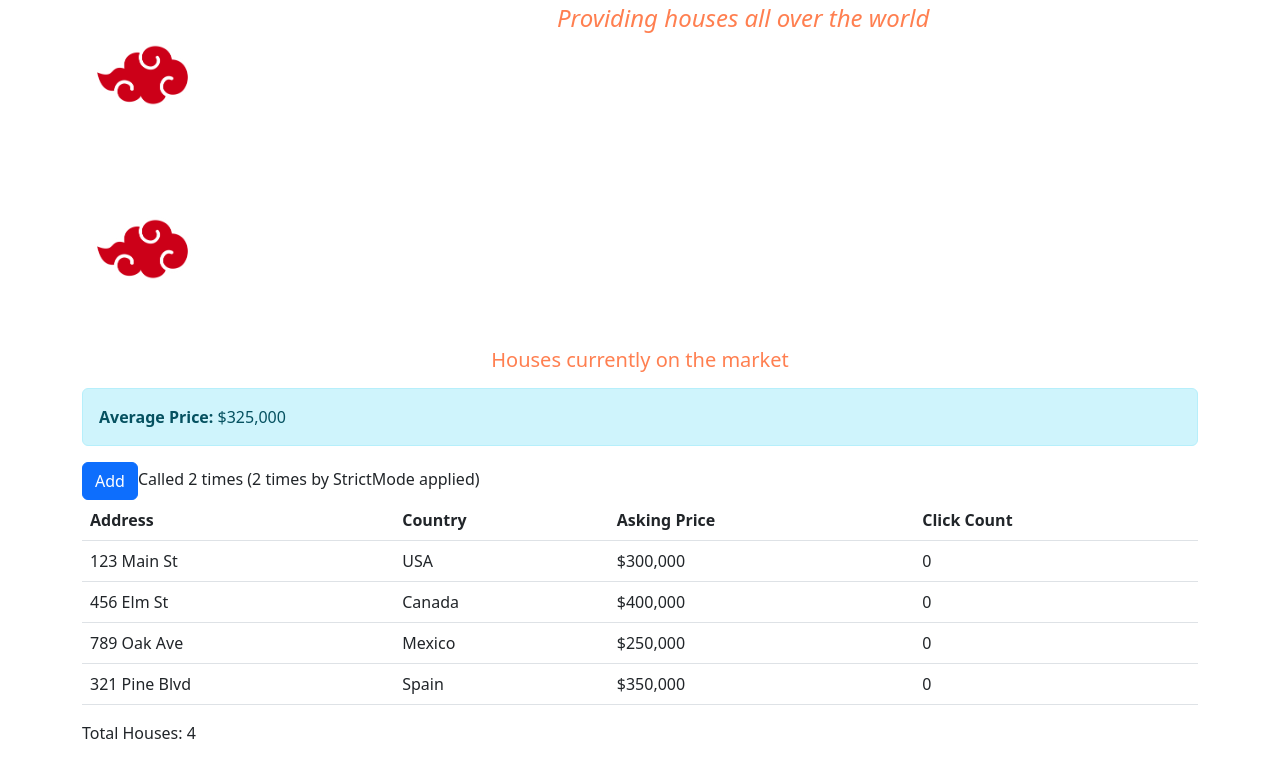
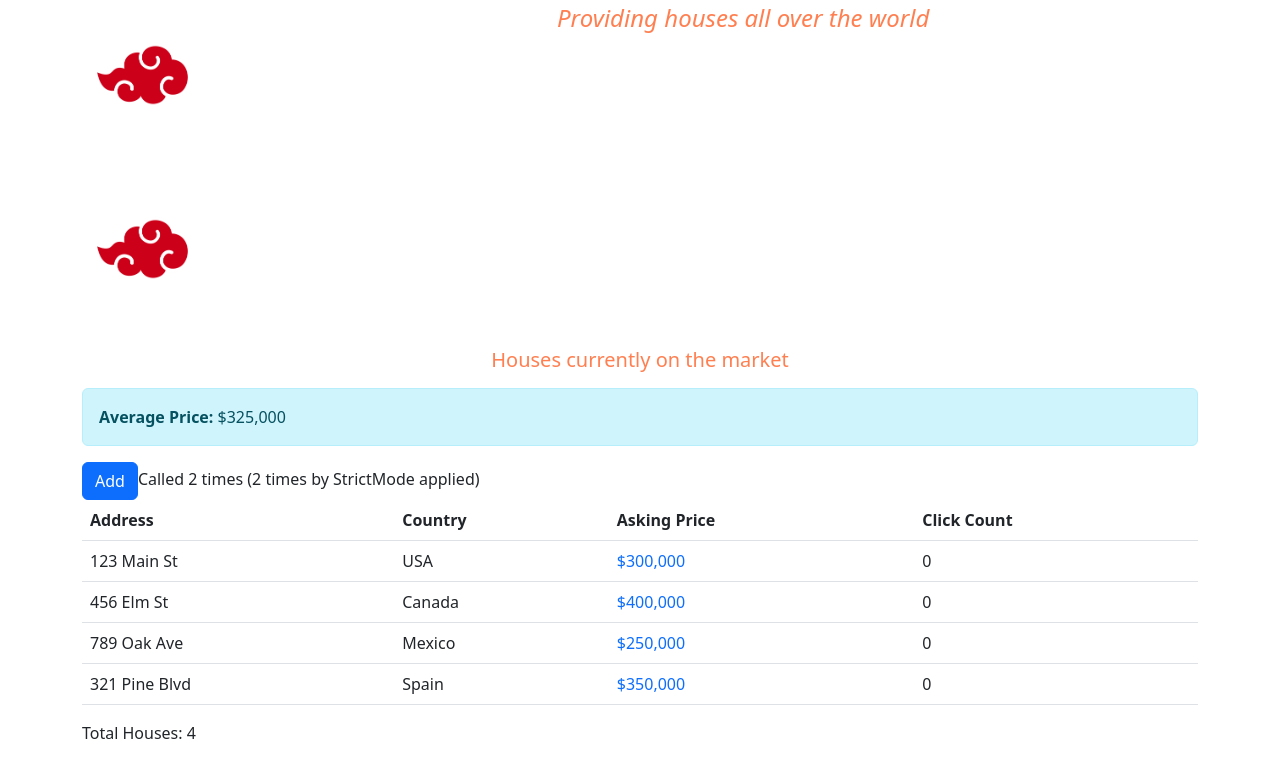
Before and after one commit to franciscofsl/React-Fundamentals, a React (Vite) app: page / in a window 1280 px wide. Shown: the top 778 px of the page. Built offline with nearby package versions, Linux system fonts and the light colour scheme.

Commit message:
Conditional Rendering and Shared State: Conditional Rendering

```diff
--- a/src/components/HouseRow.tsx
+++ b/src/components/HouseRow.tsx
@@ -4,9 +4,7 @@ import currencyFormatter from "@/helpers/CurrencyFormatter";
 import House from "@/types/House";
 
 const HouseRow = ({ house }: { house: House }) => {
-
   const [currentColor, setCurrentColor] = useState("");
-
   const [clickCount, setClickCount] = useState(0);
 
   const increment = () => {
@@ -18,7 +16,11 @@ const HouseRow = ({ house }: { house: House }) => {
     <tr onClick={increment} style={{ backgroundColor: currentColor }}>
       <td>{house.address}</td>
       <td>{house.country}</td>
-      <td>{currencyFormatter.format(house.price)}</td>
+      {house.price && (
+        <td className={house.price < 500000 ? "text-primary" : "text-danger"}>
+          {currencyFormatter.format(house.price)}
+        </td>
+      )}
       <td>{clickCount}</td>
     </tr>
   );
@@ -27,4 +29,4 @@ const HouseRow = ({ house }: { house: House }) => {
 const HouseRowMem = React.memo(HouseRow);
 
 export default HouseRow;
-export { HouseRowMem};
+export { HouseRowMem };
```
